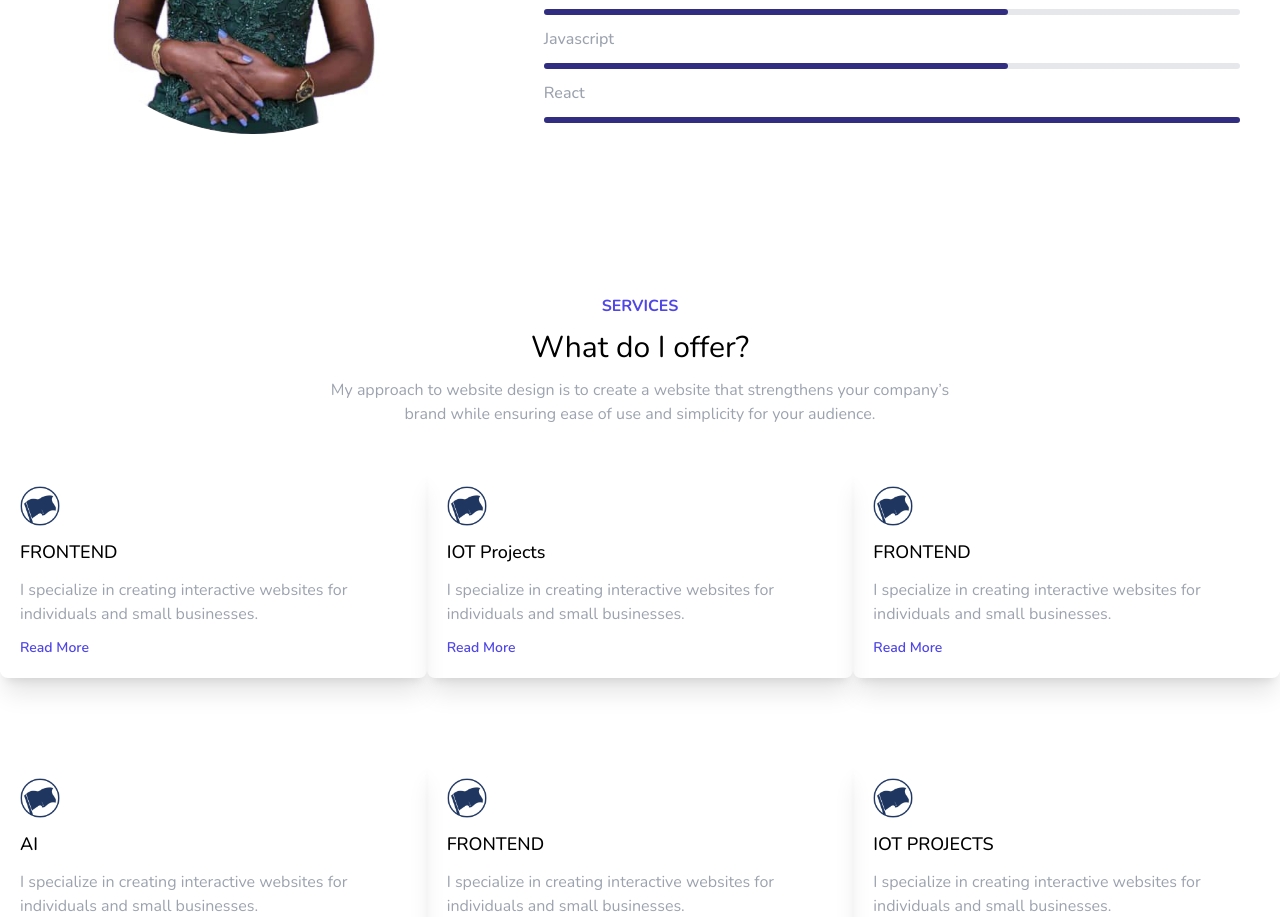
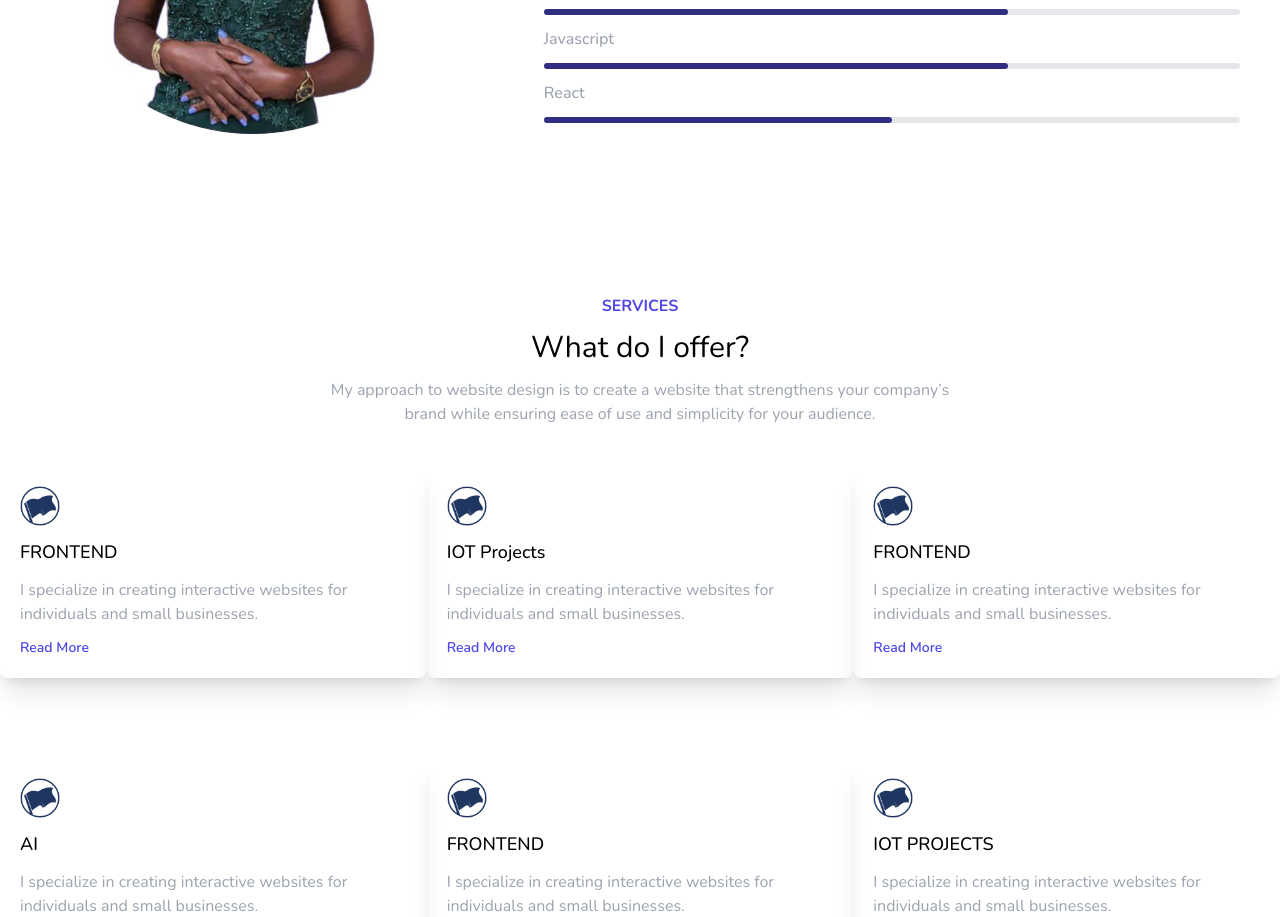
Before and after one commit to irakozemarie/irakozePortifolio2024, a website: page index.html in a window 1280 px wide. Shown: the part 1250-2167 px from the top of the page. Drawn offline with nearby package versions, Linux system fonts and the light colour scheme; files whose address does not match are found by name.

Commit message:
my new version of index

```diff
--- a/index.html
+++ b/index.html
@@ -158,7 +158,7 @@
           </div>
           <h2 class="text-gray-400 font-medium">React</h2>
           <div class="w-full bg-gray-200 h-1.5 rounded-md">
-            <div class="w-2/6 bg-indigo-900 h-1.5 rounded-md"></div>
+            <div class="w-1/2 bg-indigo-900 h-1.5 rounded-md"></div>
           </div>
         </div>
       </div>
```
